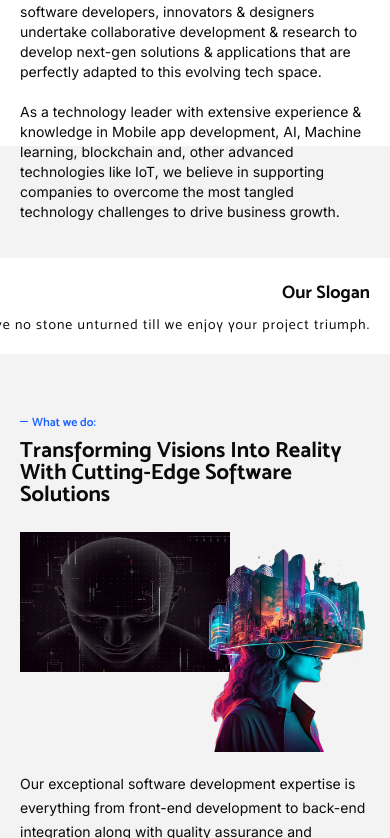
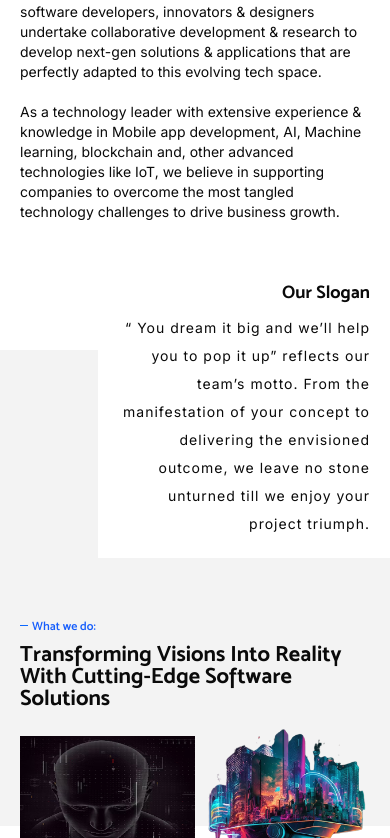
Before and after one commit to ThirstyNeuronsTeam/iceapple-website, a Next.js app: page /about-us in a window 390 px wide. Shown: the part 1162-2000 px from the top of the page. Built offline with nearby package versions, Linux system fonts and the light colour scheme.

Commit message:
about page - what we do ui

```diff
--- a/src/components/about-us/what-we-do/index.tsx
+++ b/src/components/about-us/what-we-do/index.tsx
@@ -25,7 +25,7 @@ const WhatWeDoSection: React.FC<whatWeDoProps> = ({
 
   return (
     <article>
-      <div className="relative after:content-[''] after:absolute after:top-0 after:bottom-0 after:left-0 after:bg-[#F3F3F3] pb-30 after:w-full z-0 after:-z-10">
+      <div className="relative after:content-[''] after:absolute after:top-0 sm:after:bottom-0 after:bottom-[70%] after:left-0 after:bg-[#F3F3F3] pb-30 after:w-full z-0 after:-z-10">
         <div className="w-full mx-auto px-5 2xl:px-0 container relative">
           <div className="relative pt-5 sm:pt-20 pb-5 pl-0 sm:pl-30 max-w-4xl text-left sm:text-right z-10">
             <HeadingSectionDetail
@@ -43,7 +43,7 @@ const WhatWeDoSection: React.FC<whatWeDoProps> = ({
             </div>
 
             <div className="relative sm:absolute right-0 top-0 z-10 w-full sm:w-1/4 order-1 sm:order-2 pb-20 sm:pb-0">
-              <div className="relative aspect-3/2 sm:aspect-square w-[60%] sm:w-auto">
+              <div className="relative aspect-3/2 sm:aspect-square w-[50%] sm:w-auto">
                 <Image src={imageTwo} fill alt="" />
               </div>
               {deviceType === "mobile" ? (
--- a/src/components/common/about-us/index.tsx
+++ b/src/components/common/about-us/index.tsx
@@ -86,7 +86,7 @@ const AboutUs: React.FC<AboutUsProps> = ({
           ? ourValues?.map((item, index) => (
               <div
                 className={`${
-                  item.listItem.length > 1 ? "" : " w-max"
+                  item.listItem.length > 1 ? "w-max" : "w-3/4"
                 } bg-white p-5 text-right self-end`}
                 key={index}
               >
@@ -100,7 +100,7 @@ const AboutUs: React.FC<AboutUsProps> = ({
                     ))}
                   </ul>
                 ) : (
-                  <div className="text-sm sm:text-lg tracking-[1px]">
+                  <div className="text-sm sm:text-lg tracking-[1px] font-inter font-light leading-7">
                     {item.listItem.map((list, index) => (
                       <p key={index}>{list}</p>
                     ))}
```
